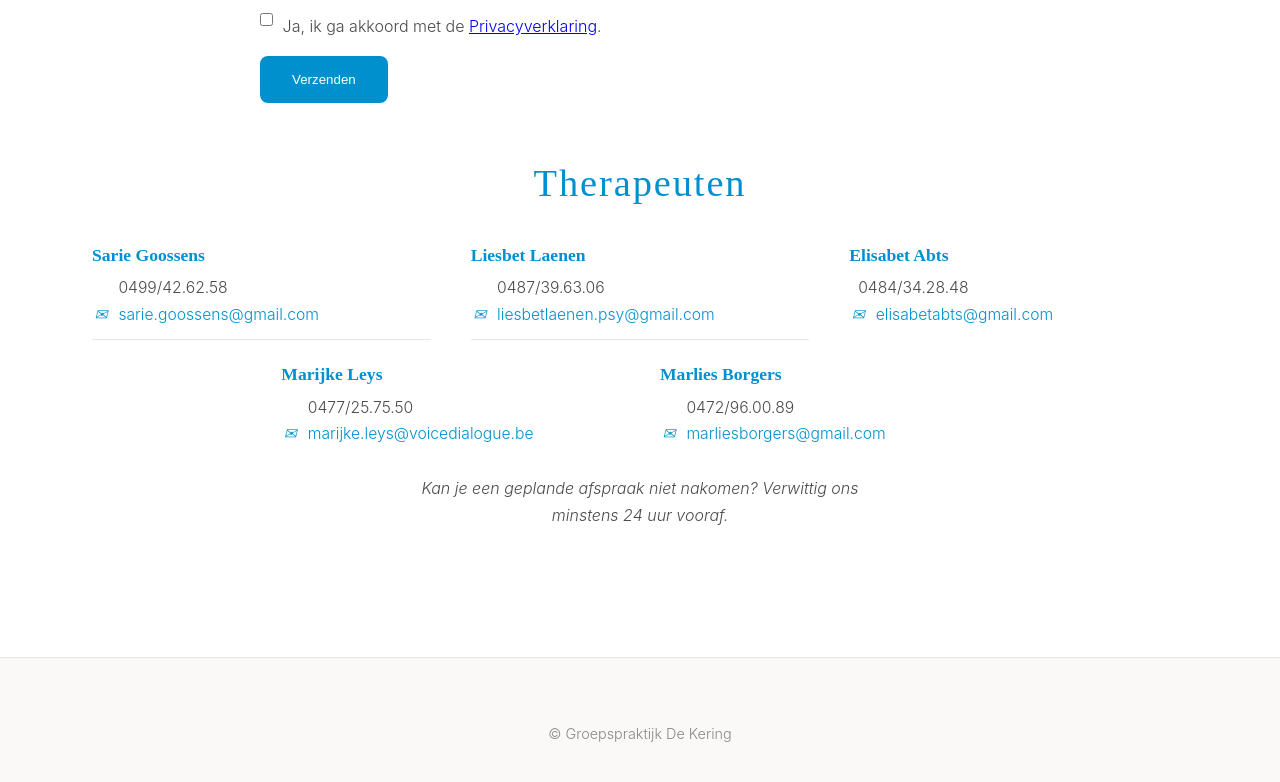
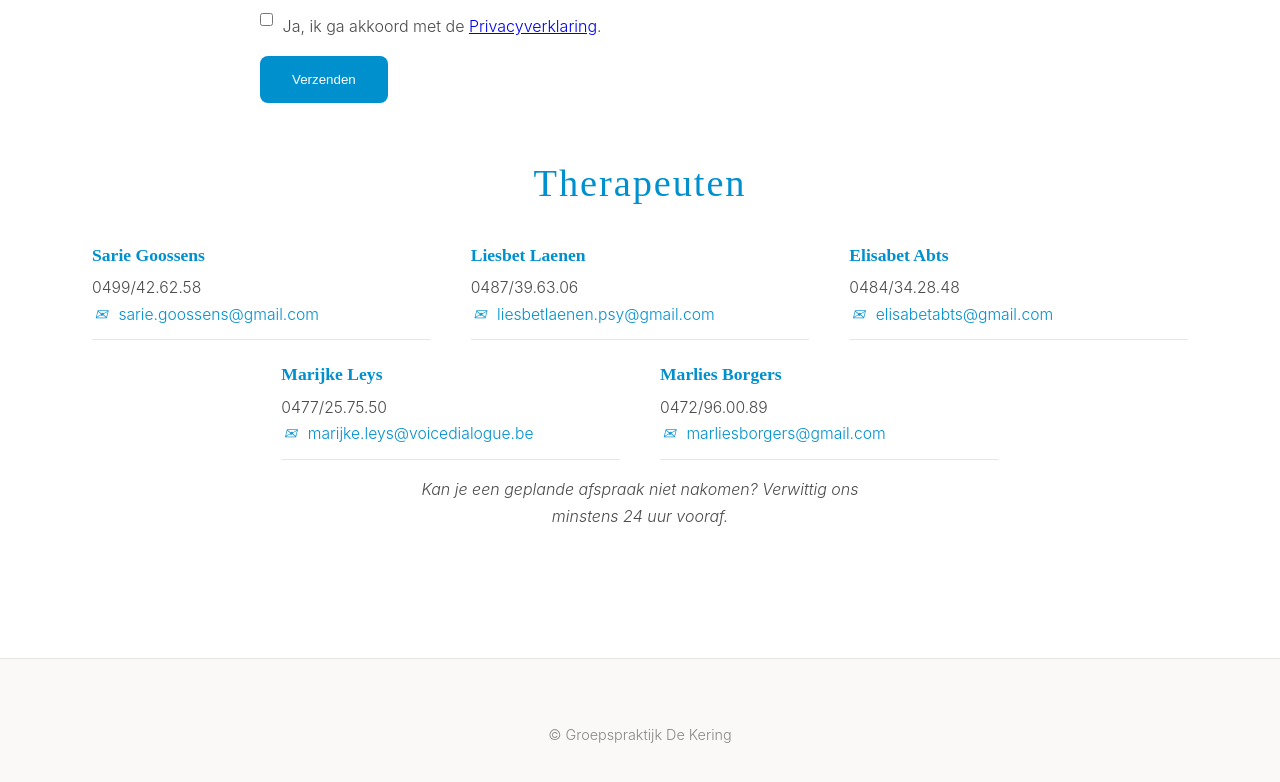
Before and after one commit to engelborghsbas/Groepspraktijk-De-Kering, a plain HTML site: page html/contact.html in a window 1280 px wide. Shown: the part 840-1622 px from the top of the page. Drawn offline with Linux system fonts and the light colour scheme.

Commit message:
small fix
lijn onder contactgegevens gezet

```diff
--- a/css/styles.css
+++ b/css/styles.css
@@ -278,7 +278,7 @@ body {
 .contact-list a { color: var(--color-primary); text-decoration: none; }
 .contact-list a:hover { text-decoration: underline; }
 .contact-item { padding-bottom: .6rem; border-bottom: 1px solid var(--color-border); }
-#team-contact .contact-item:nth-last-child(-n+3) { border-bottom: 0; }
+/* #team-contact .contact-item:nth-last-child(-n+3) { border-bottom: 0; } --> lijn weg is uit commend halen. */
 
 /* =========================
    Footer
--- a/html/contact.html
+++ b/html/contact.html
@@ -111,27 +111,27 @@
                 <div class="contact-list" id="team-contact">
                     <div class="contact-item">
                         <h4>Sarie Goossens</h4>
-                        <div class="contact-row"><i class="fas fa-phone"></i><span>0499/42.62.58</span></div>
+                        <div class="contact-row"><span>0499/42.62.58</span></div>
                         <div class="contact-row"><i>✉</i><a href="mailto:sarie.goossens@gmail.com">sarie.goossens@gmail.com</a></div>
                     </div>
                     <div class="contact-item">
                         <h4>Liesbet Laenen</h4>
-                        <div class="contact-row"><i class="fas fa-phone"></i><span>0487/39.63.06</span></div>
+                        <div class="contact-row"><span>0487/39.63.06</span></div>
                         <div class="contact-row"><i>✉</i><a href="mailto:liesbetlaenen.psy@gmail.com">liesbetlaenen.psy@gmail.com</a></div>
                     </div>
                     <div class="contact-item">
                         <h4>Elisabet Abts</h4>
-                        <div class="contact-row"><div class="phone"><i class="fas fa-phone"></i></div><span>0484/34.28.48</span></div>
+                        <div class="contact-row"><span>0484/34.28.48</span></div>
                         <div class="contact-row"><i>✉</i><a href="mailto:elisabetabts@gmail.com">elisabetabts@gmail.com</a></div>
                     </div>
                     <div class="contact-item">
                         <h4>Marijke Leys</h4>
-                        <div class="contact-row"><i class="fas fa-phone"></i><span>0477/25.75.50</span></div>
+                        <div class="contact-row"><span>0477/25.75.50</span></div>
                         <div class="contact-row"><i>✉</i><a href="mailto:marijke.leys@voicedialogue.be">marijke.leys@voicedialogue.be</a></div>
                     </div>
                     <div class="contact-item">
                         <h4>Marlies Borgers</h4>
-                        <div class="contact-row"><i class="fas fa-phone"></i><span>0472/96.00.89</span></div>
+                        <div class="contact-row"><span>0472/96.00.89</span></div>
                         <div class="contact-row"><i>✉</i><a href="mailto:marliesborgers@gmail.com">marliesborgers@gmail.com</a></div>
                     </div>
                 </div>
```
